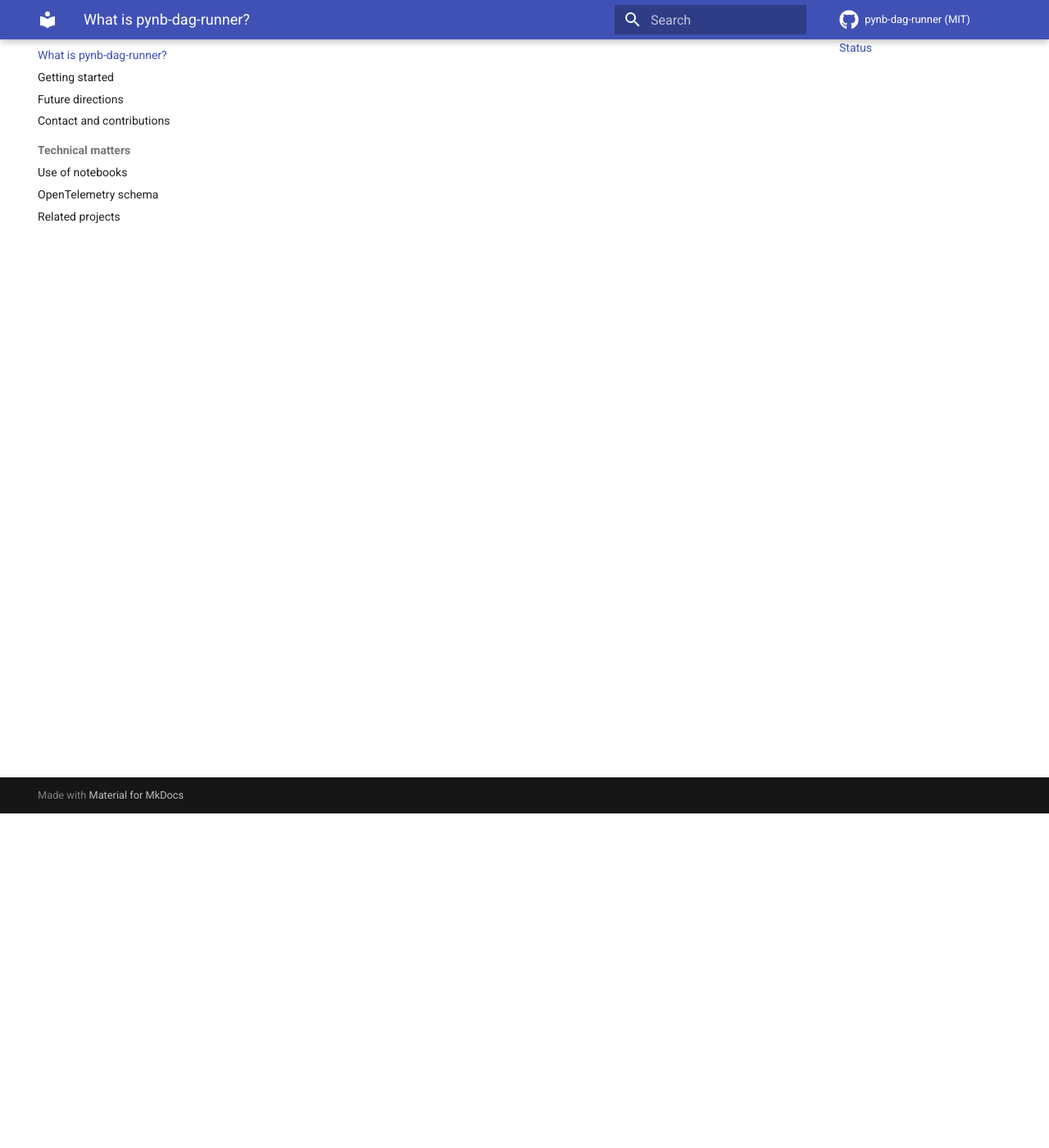
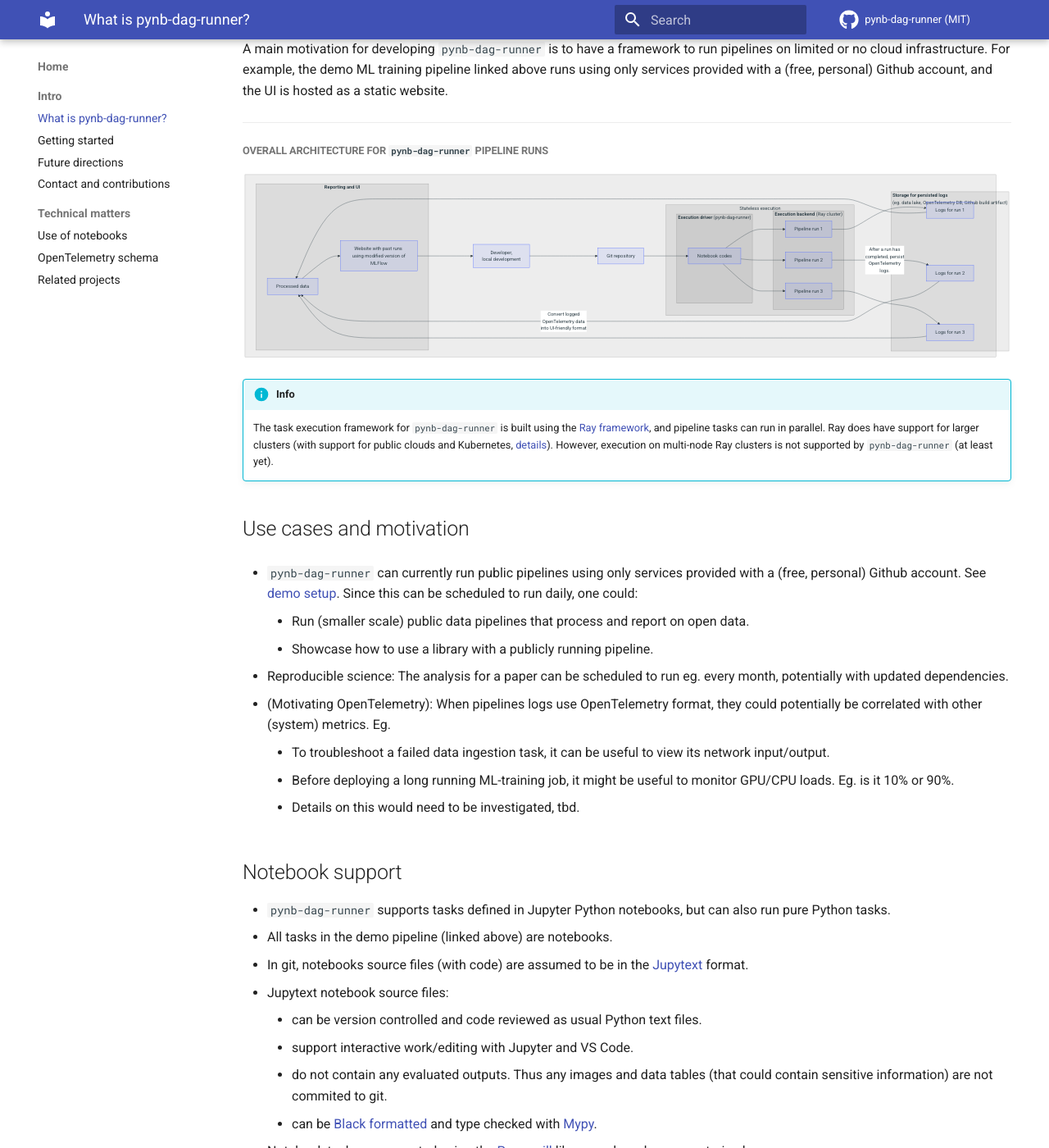
Before and after one commit to composable-logs/composable-logs, an MkDocs documentation site: the page built from docs/docs/home/index.md, in a window 1280 px wide and 1400 px high, scrolled down 408 px. Shown: the whole window at 82% size. Built offline with MkDocs 1.6.1 and Material for MkDocs 9.7.7, drawn with Linux system fonts in a browser that asks for light colours; emoji names are drawn with the system emoji font; comment, search, counter and statistics services are not loaded; some of the changed text lies outside the part shown.

Commit message:
update intro/contact content

````diff
--- a/docs/docs/home/index.md
+++ b/docs/docs/home/index.md
@@ -1,6 +1,123 @@
-Motivation, Why
+---
+hide:
+  #- navigation
+  - toc
+---
+
+**`pynb-dag-runner`** is an open source Python framework for running Python (notebook) ML/data pipelines.
+
+A main feature of `pynb-dag-runner` is that pipelines can execute on stateless compute infrastructure (that may be ephemeral, serverless).
+So, a 24/7 running database that records past runs or logged metrics is not needed.
+Rather, when `pynb-dag-runner` executes a pipeline, key events (and logged artifacts) are emitted using the [OpenTelemetry standard](https://opentelemetry.io/).
+Thus, after a pipeline has completed, a complete immutable record of the run can be persisted as a JSON file to a data lake (as one option).
+
+For reporting, `pynb-dag-runner` can currently convert pipeline logs into a static website, see the [example website](https://pynb-dag-runner.github.io/mnist-digits-demo-pipeline/) generated from daily runs of the `mnist-digits-demo-pipeline` [example pipeline](/live-demos/mnist-digits-demo-pipeline/).
+This is done with a modified version of the MLFlow UI.
+
+A main motivation for developing `pynb-dag-runner` is to have a framework to run pipelines on limited or no cloud infrastructure.
+For example, the demo ML training pipeline linked above runs using only services provided with a (free, personal) Github account, and the UI is hosted as a static website.
+
+---
+
+##### Overall architecture for `pynb-dag-runner` pipeline runs
+
+``` mermaid
+graph TB;
 
 
-## Use cases
+subgraph " "
+Git[Git repository]
+Developer[Developer, <br />local development]
+
+Developer --> Git
+  subgraph "Stateless execution"
+    subgraph "<b>Execution driver</b> (pynb-dag-runner)"
+        Code[Notebook codes]
+    end
+
+    subgraph "<b>Execution backend</b> (Ray cluster)"
+        run_1[Pipeline run 1]
+        run_2[Pipeline run 2]
+        run_3[Pipeline run 3]
+    end
+
+    Code --> run_1
+    Code --> run_2
+    Code --> run_3
+  end
+
+  subgraph "<b>Storage for persisted logs</b> <br/> (eg. data lake, OpenTelemetry DB, Github build artifact)"
+    logs_1[Logs for run 1]
+    logs_2[Logs for run 2]
+    logs_3[Logs for run 3]
+  end
+
+  subgraph "<b>Reporting and UI</b>"
+    direction TB
+    ui_data[Processed data]
+    ui_website[Website with past runs <br/> using modified version of MLFlow]
+    ui_data --> ui_website
+  end
+
+  run_1 --> logs_1
+  run_2 -->|After a run has<br/>completed, persist <br/>OpenTelemetry<br/>logs.| logs_2
+  run_3 --> logs_3
+
+  logs_1 --> ui_data
+  logs_2 -->|Convert logged <br/>OpenTelemetry data<br/> into UI-friendly format| ui_data
+  logs_3 --> ui_data
+
+  ui_website ---> Developer
+  Git --> Code
+end
+```
+
+!!! info
+    The task execution framework for `pynb-dag-runner` is built using the [Ray framework](https://www.ray.io/ray-core), and pipeline tasks can run in parallel.
+    Ray does have support for larger clusters (with support for public clouds and Kubernetes, [details](https://docs.ray.io/en/latest/cluster/deploy.html)).
+    However, execution on multi-node Ray clusters is not supported by `pynb-dag-runner` (at least yet).
+
+## Use cases and motivation
+
+- `pynb-dag-runner` can currently run public pipelines using only services provided with a (free, personal) Github account. See [demo setup](/live-demos/mnist-digits-demo-pipeline/).
+  Since this can be scheduled to run daily, one could:
+
+    - Run (smaller scale) public data pipelines that process and report on open data.
+    - Showcase how to use a library with a publicly running pipeline.
+
+- Reproducible science: The analysis for a paper can be scheduled to run eg. every month, potentially with updated dependencies.
+
+- (Motivating OpenTelemetry): When pipelines logs use OpenTelemetry format, they could potentially be correlated with other (system) metrics. Eg.
+
+    - To troubleshoot a failed data ingestion task, it can be useful to view its network input/output.
+    - Before deploying a long running ML-training job, it might be useful to monitor GPU/CPU loads. Eg. is it 10% or 90%.
+    - Details on this would need to be investigated, tbd.
+
+## Notebook support
+
+- `pynb-dag-runner` supports tasks defined in Jupyter Python notebooks, but can also run pure Python tasks.
+- All tasks in the demo pipeline (linked above) are notebooks.
+- In git, notebooks source files (with code) are assumed to be in the [Jupytext](https://jupytext.readthedocs.io/en/latest/) format.
+- Jupytext notebook source files:
+
+    - can be version controlled and code reviewed as usual Python text files.
+    - support interactive work/editing with Jupyter and VS Code.
+    - do not contain any evaluated outputs. Thus any images and data tables (that could contain sensitive information) are not commited to git.
+    - can be [Black formatted](https://black.readthedocs.io/en/stable/) and type checked with [Mypy](http://mypy-lang.org/).
+
+- Notebook tasks are executed using the [Papermill](https://papermill.readthedocs.io/en/latest/) library and can be parameterized.
+- After a notebook task has run, the evaluated notebook (that include all output cells) is emitted to the OpenTelemetry log. From the UI, evaluated notebooks can be inspected, or downloaded in ipynb or html format.
+
+!!! info
+    As a motivation for supporting notebooks, there are already Python libraries like [Evidently](https://evidentlyai.com/) and [Pandas profiling](https://pandas-profiling.ydata.ai) that generate interactive dashboards/UIs inside Jupyter.
+    Thus, deploying a public notebook pipeline (as made possible by `pynb-dag-runner`) can be seen as a first step towards a public dashboard.
+
+    Since Python 3.11 (released 7/2022) includes experimental support for [WebAssembly](https://docs.python.org/3.11/whatsnew/3.11.html), it might  in the future become easier to do front-end development directly in Python.
 
 ## Status
+
+This is work in progress (and even the name `pynb-dag-runner` might change :smile:).
+
+The project is already usable, but not for critical workloads.
+
+[Feedback, ideas and contributions welcome!](/contact)
````
Also changed, not shown: docs/docs/contact/index.md (+2 -2 lines).
